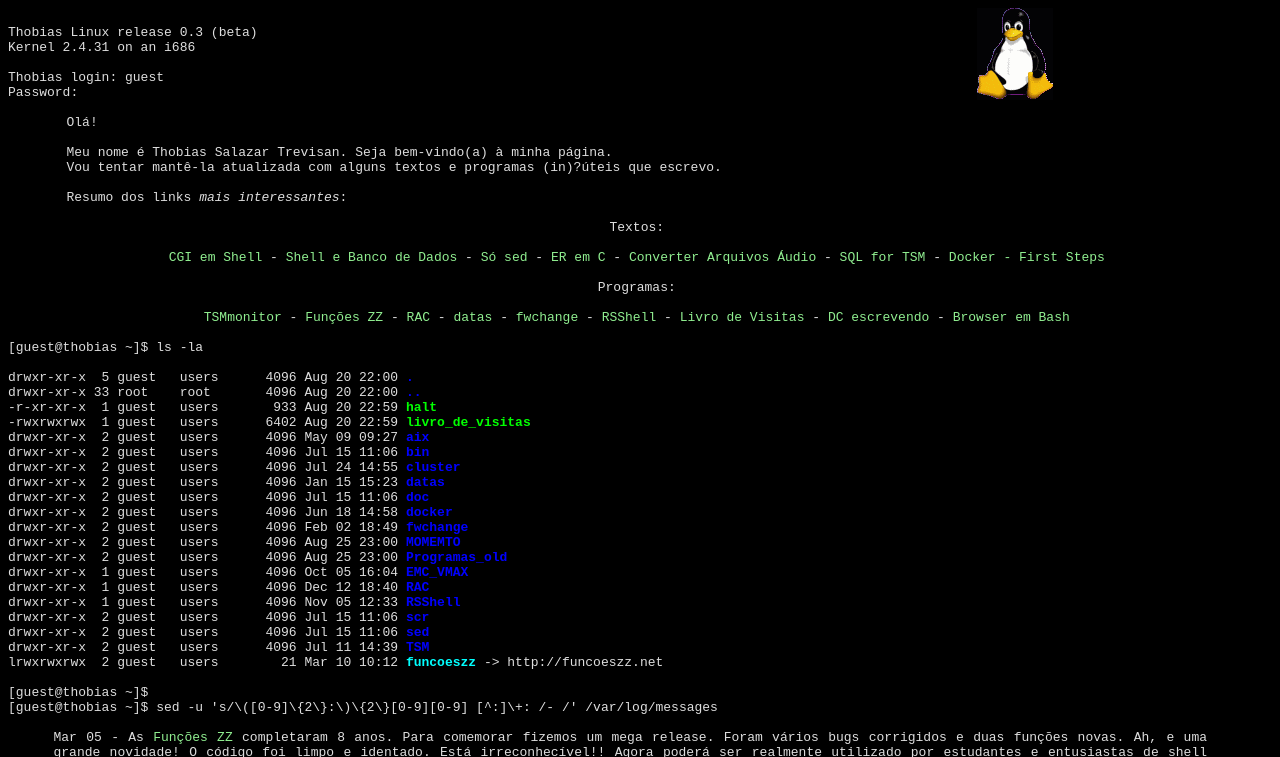
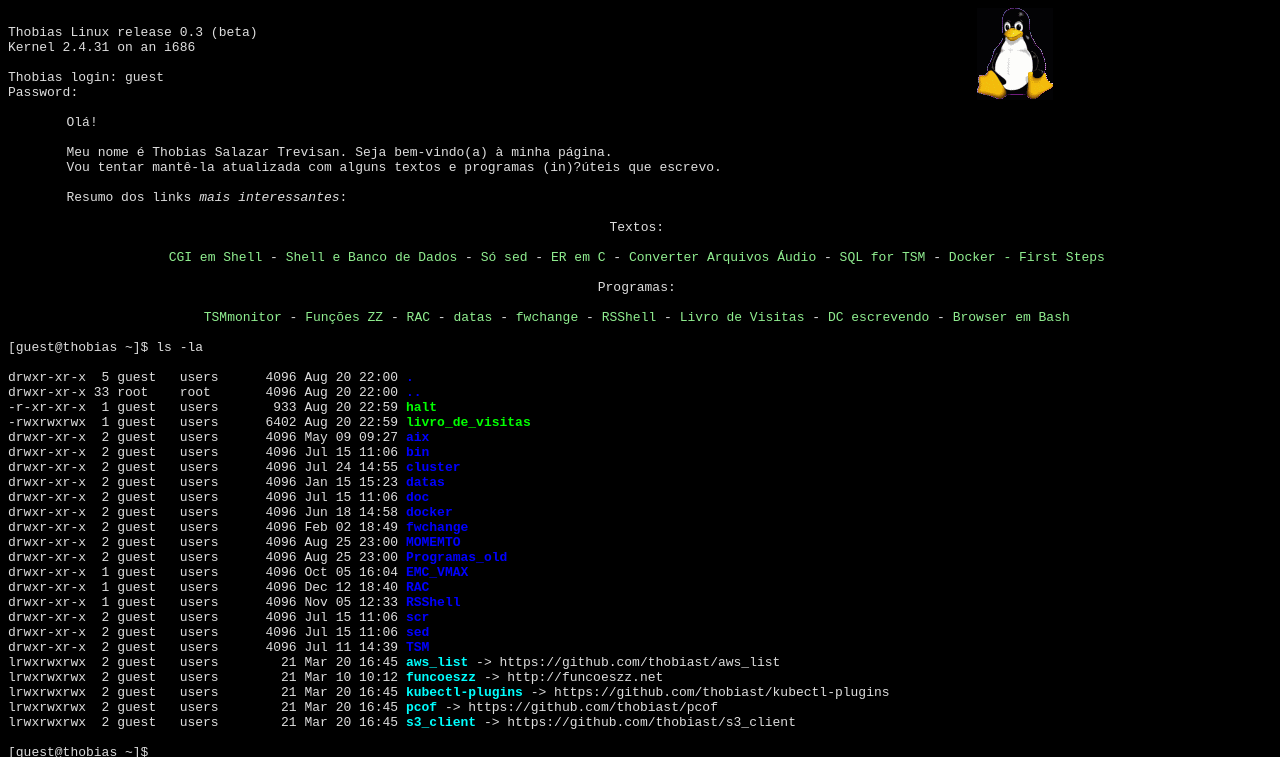
Before and after one commit to thobiast/thobias.org, a plain HTML site: page index.html in a window 1280 px wide. Shown: the top 757 px of the page. Drawn offline with Linux system fonts and the light colour scheme.

Commit message:
Added links to github repos

```diff
--- a/index.html
+++ b/index.html
@@ -122,8 +122,26 @@ Programas:<br><br>
     4096 Jul 11 14:39 <a href="tsm/index.html" class="dir"><b>TSM</b></a><br>
 
     lrwxrwxrwx&nbsp;&nbsp;2 guest&nbsp;&nbsp;&nbsp;users&nbsp;&nbsp;&nbsp;&nbsp;&nbsp;&nbsp;&nbsp;
+    21 Mar 20 16:45 <a href="https://github.com/thobiast/aws_list" class="lks">
+    <b>aws_list</b></a>&nbsp;->&nbsp;https://github.com/thobiast/aws_list<br>
+
+    lrwxrwxrwx&nbsp;&nbsp;2 guest&nbsp;&nbsp;&nbsp;users&nbsp;&nbsp;&nbsp;&nbsp;&nbsp;&nbsp;&nbsp;
     21 Mar 10 10:12 <a href="http://funcoeszz.net" class="lks">
-<b>funcoeszz</b></a>&nbsp;->&nbsp;http://funcoeszz.net<br>
+    <b>funcoeszz</b></a>&nbsp;->&nbsp;http://funcoeszz.net<br>
+
+    lrwxrwxrwx&nbsp;&nbsp;2 guest&nbsp;&nbsp;&nbsp;users&nbsp;&nbsp;&nbsp;&nbsp;&nbsp;&nbsp;&nbsp;
+    21 Mar 20 16:45 <a href="https://github.com/thobiast/kubectl-plugins" class="lks">
+    <b>kubectl-plugins</b></a>&nbsp;->&nbsp;https://github.com/thobiast/kubectl-plugins<br>
+
+    lrwxrwxrwx&nbsp;&nbsp;2 guest&nbsp;&nbsp;&nbsp;users&nbsp;&nbsp;&nbsp;&nbsp;&nbsp;&nbsp;&nbsp;
+    21 Mar 20 16:45 <a href="https://github.com/thobiast/pcof" class="lks">
+    <b>pcof</b></a>&nbsp;->&nbsp;https://github.com/thobiast/pcof<br>
+
+    lrwxrwxrwx&nbsp;&nbsp;2 guest&nbsp;&nbsp;&nbsp;users&nbsp;&nbsp;&nbsp;&nbsp;&nbsp;&nbsp;&nbsp;
+    21 Mar 20 16:45 <a href="https://github.com/thobiast/s3_client" class="lks">
+    <b>s3_client</b></a>&nbsp;->&nbsp;https://github.com/thobiast/s3_client<br>
+
+
     <br>
      [guest@thobias ~]$<br>
      [guest@thobias ~]$ sed -u 's/\([0-9]\{2\}:\)\{2\}[0-9][0-9] [^:]\+: /- /' /var/log/messages
```
